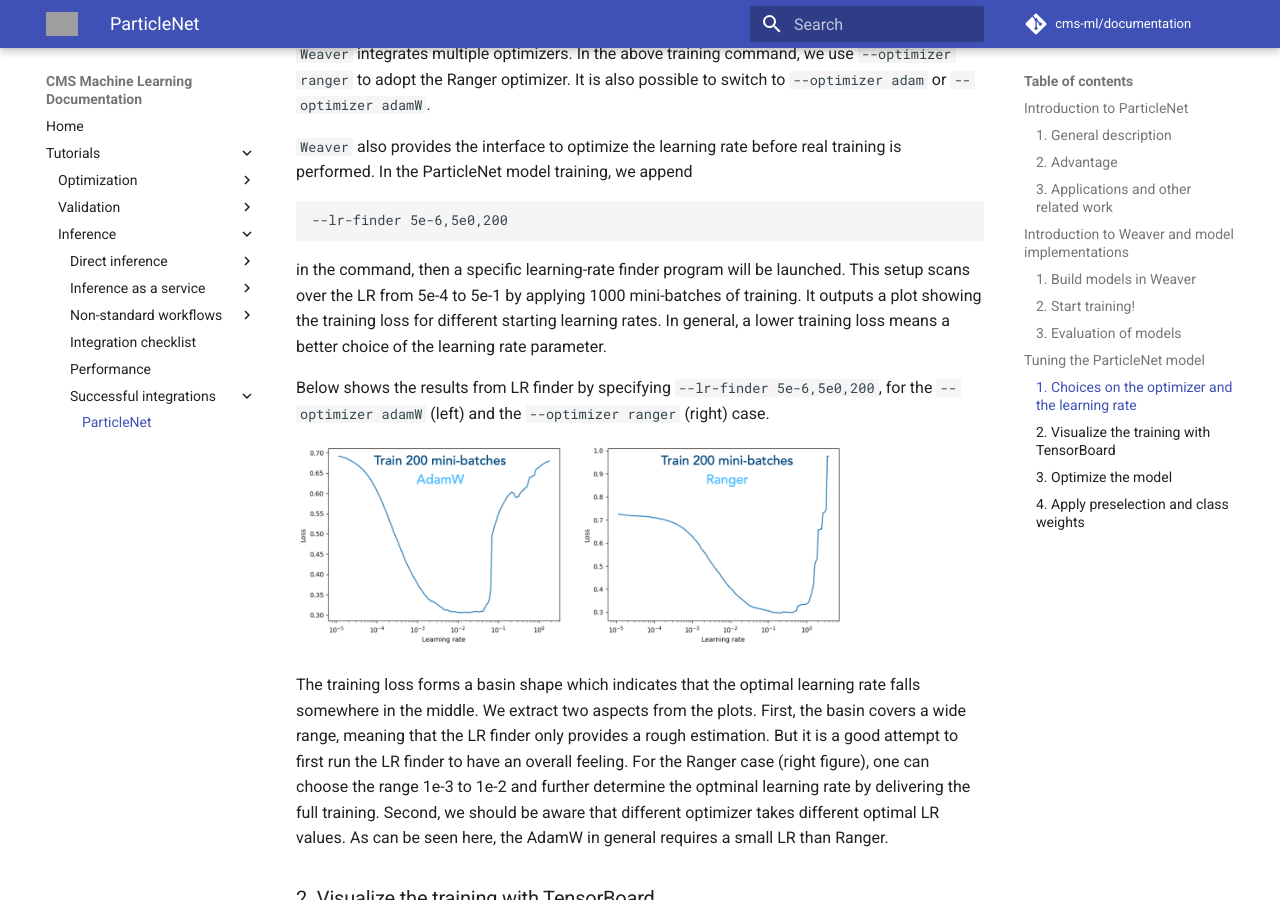
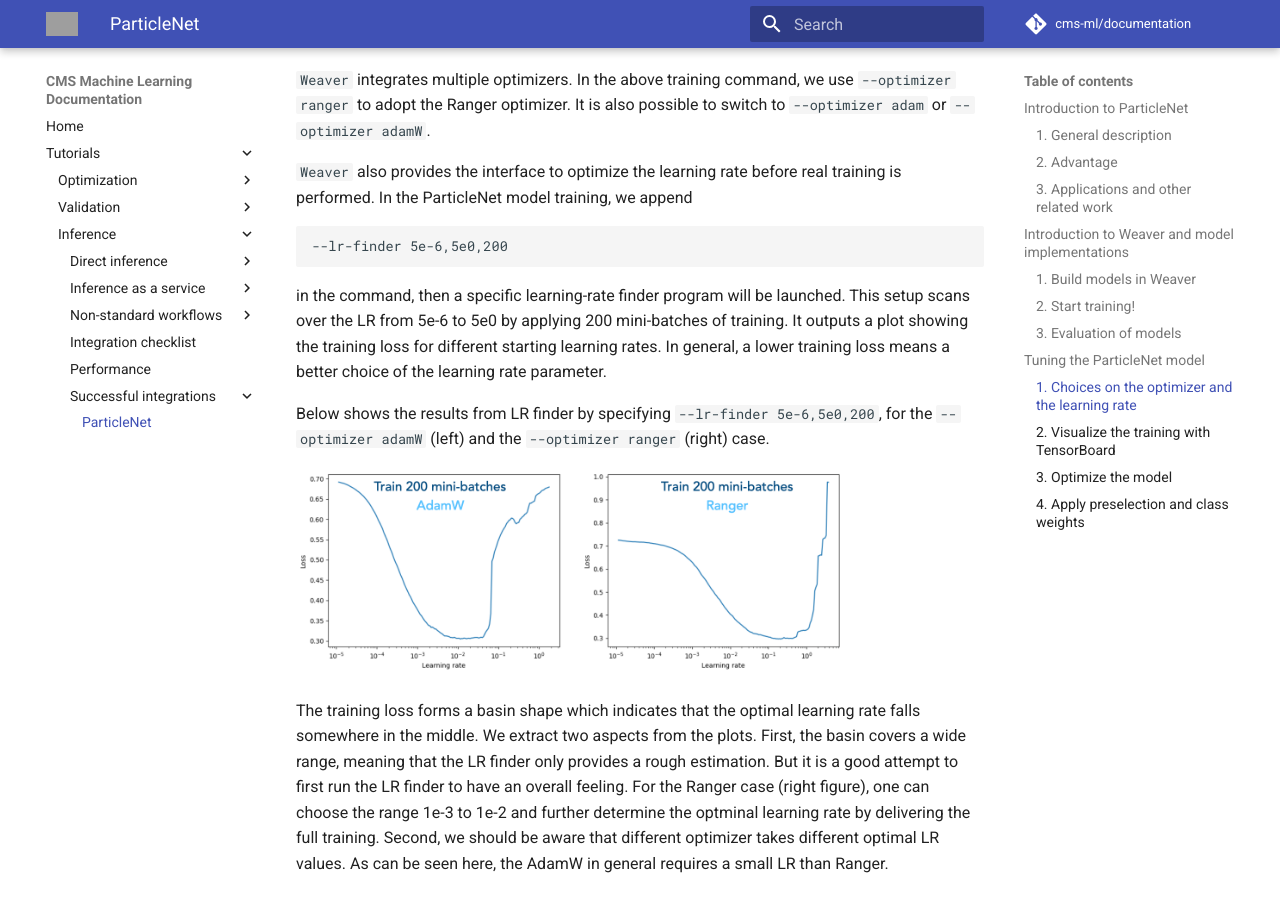
Before and after one commit to cms-ml/documentation, an MkDocs documentation site: the page built from content/inference/particlenet.md, in a window 1280 px wide and 900 px high, scrolled down 13053 px. Built offline with MkDocs 1.6.1 and Material for MkDocs 9.7.7, drawn with Linux system fonts in a browser that asks for light colours; comment, search, counter and statistics services are not loaded; part of the change alters nothing that is shown; some of the changed text lies outside the part shown; grey boxes are pictures that could not be loaded.

````diff
--- a/content/inference/particlenet.md
+++ b/content/inference/particlenet.md
@@ -101,7 +101,7 @@ When implementing a new training in `Weaver`, two key elements are crucial: the
 
 Technically, The model configuration file includes a `get_model` function that returns a `torch.nn.Module` type model and a dictionary of model info used to export an ONNX-format model. The data configuration is a YAML file describing how to process the input data. Please see the `Weaver` README for details.
 
-Before moving on, we need a preprocessing of the benchmark datasets. The original sample is an H5 file including branches like energy `E_i` and 3-momenta `PX_i`, `PY_i`, `PZ_i` for each jet constituent *i* (*i*=0, ..., 199) inside a jet. All branches are in the 1D flat structure. We reconstruct the data in a way that the jet features are 2D vectors (e.g., in the `vector<float>` format): `Jet_E`, `Jet_PX`, `Jet_PY`, `Jet_PZ`, with variable-length that corresponds to the number of constituents. Note that this is a commonly used data structure, similar to the NanoAOD format in CMS.
+Before moving on, we need a preprocessing of the benchmark datasets. The original sample is an H5 file including branches like energy `E_i` and 3-momenta `PX_i`, `PY_i`, `PZ_i` for each jet constituent *i* (*i*=0, ..., 199) inside a jet. All branches are in the 1D flat structure. We reconstruct the data in a way that the jet features are 2D vectors (e.g., in the `vector<float>` format): `Part_E`, `Part_PX`, `Part_PY`, `Part_PZ`, with variable-length that corresponds to the number of constituents. Note that this is a commonly used data structure, similar to the NanoAOD format in CMS.
 
 The datasets can be found at CERN EOS space `/eos/user/c/coli/public/weaver-benchmark/top_tagging/samples`. The input files used in this page are in fact the ROOT files produced by the preprocessing step, stored under `prep/` subdirectory. It includes three sets of data for training, validation, and test.
 
@@ -255,10 +255,10 @@ Then, we show three NN model configurations below and provide detailed explanati
             ###              clip_min(optional, default=-5),
             ###              clip_max(optional, default=5),
             ###              pad_value(optional, default=0)]
-                - Jet_Etarel
-                - Jet_Phirel
-                - [Jet_E_log, 2, 1]
-                - [Jet_P_log, 2, 1]
+                - Part_Etarel
+                - Part_Phirel
+                - [Part_E_log, 2, 1]
+                - [Part_P_log, 2, 1]
 
         labels:
         ### type can be `simple`, `custom`
@@ -275,13 +275,13 @@ Then, we show three NN model configurations below and provide detailed explanati
         observers:
         - origIdx
         - idx
-        - Jet_E_tot
-        - Jet_PX_tot
-        - Jet_PY_tot
-        - Jet_PZ_tot
-        - Jet_P_tot
-        - Jet_Eta_tot
-        - Jet_Phi_tot
+        - Part_E_tot
+        - Part_PX_tot
+        - Part_PY_tot
+        - Part_PZ_tot
+        - Part_P_tot
+        - Part_Eta_tot
+        - Part_Phi_tot
 
         # weights:
         ### [option 1] use precomputed weights stored in the input files
@@ -1029,7 +1029,7 @@ Then, we show three NN model configurations below and provide detailed explanati
         new_variables:
         ### [format] name: formula
         ### can use functions from `math`, `np` (numpy), and `awkward` in the expression
-        pf_mask: awkward.JaggedArray.ones_like(Jet_E)
+        pf_mask: awkward.JaggedArray.ones_like(Part_E)
         is_bkg: np.logical_not(is_signal_new)
 
         preprocess:
@@ -1042,8 +1042,8 @@ Then, we show three NN model configurations below and provide detailed explanati
         pf_points:
             length: 100
             vars:
-                - Jet_Etarel
-                - Jet_Phirel
+                - Part_Etarel
+                - Part_Phirel
         pf_features:
             length: 100
             vars:
@@ -1054,10 +1054,10 @@ Then, we show three NN model configurations below and provide detailed explanati
             ###              clip_min(optional, default=-5),
             ###              clip_max(optional, default=5),
             ###              pad_value(optional, default=0)]
-                - Jet_Etarel
-                - Jet_Phirel
-                - [Jet_E_log, 2, 1]
-                - [Jet_P_log, 2, 1]
+                - Part_Etarel
+                - Part_Phirel
+                - [Part_E_log, 2, 1]
+                - [Part_P_log, 2, 1]
         pf_mask:
             length: 100
             vars:
@@ -1078,13 +1078,13 @@ Then, we show three NN model configurations below and provide detailed explanati
         observers:
         - origIdx
         - idx
-        - Jet_E_tot
-        - Jet_PX_tot
-        - Jet_PY_tot
-        - Jet_PZ_tot
-        - Jet_P_tot
-        - Jet_Eta_tot
-        - Jet_Phi_tot
+        - Part_E_tot
+        - Part_PX_tot
+        - Part_PY_tot
+        - Part_PZ_tot
+        - Part_P_tot
+        - Part_Eta_tot
+        - Part_Phi_tot
 
         # weights:
         ### [option 1] use precomputed weights stored in the input files
@@ -1308,7 +1308,7 @@ First, we note that the current case is already well optimized. Therefore, by si
 ```bash
 --lr-finder 5e-6,5e0,200
 ```
-in the command, then a specific learning-rate finder program will be launched. This setup scans over the LR from 5e-4 to 5e-1 by applying 1000 mini-batches of training. It outputs a plot showing the training loss for different starting learning rates. In general, a lower training loss means a better choice of the learning rate parameter.
+in the command, then a specific learning-rate finder program will be launched. This setup scans over the LR from 5e-6 to 5e0 by applying 200 mini-batches of training. It outputs a plot showing the training loss for different starting learning rates. In general, a lower training loss means a better choice of the learning rate parameter.
 
 Below shows the results from LR finder by specifying `--lr-finder 5e-6,5e0,200`, for the `--optimizer adamW` (left) and the `--optimizer ranger` (right) case.
 
````
